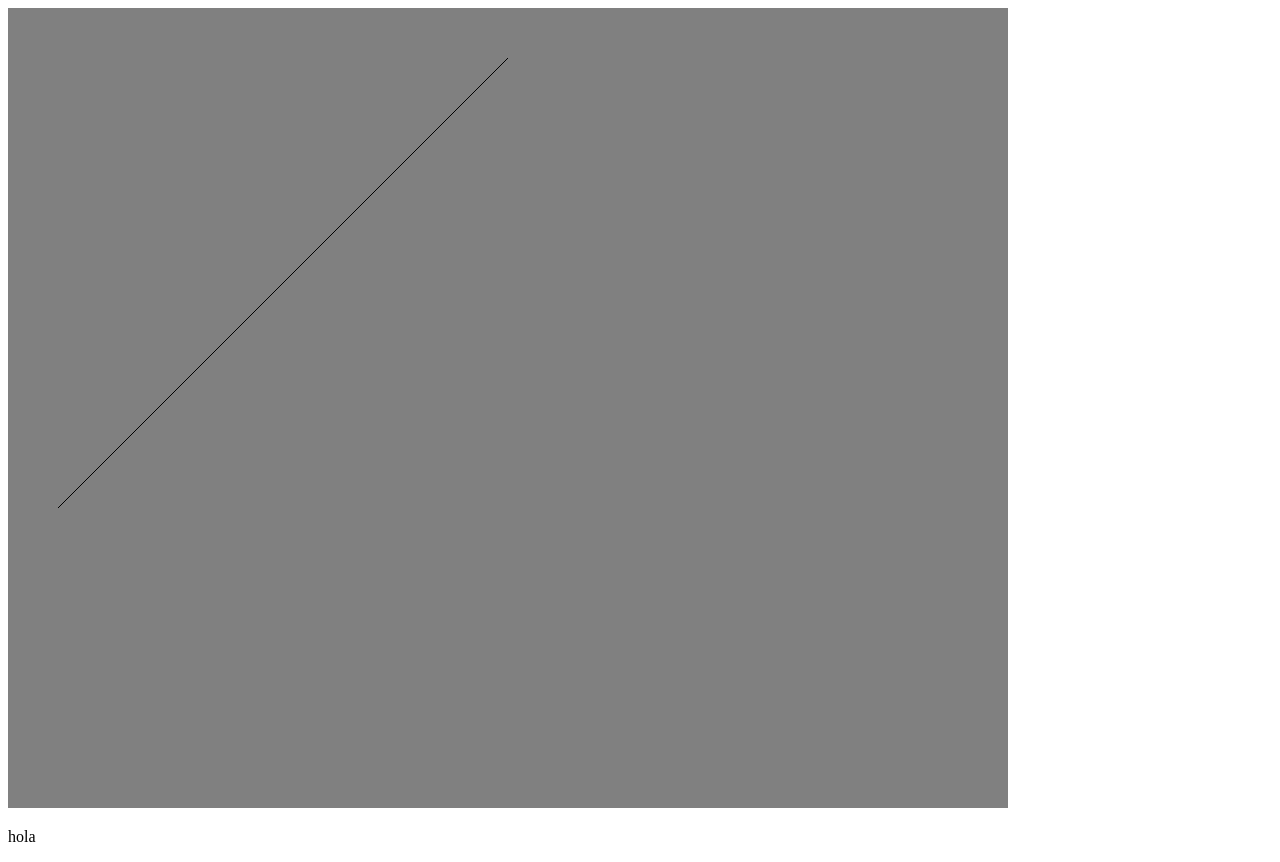
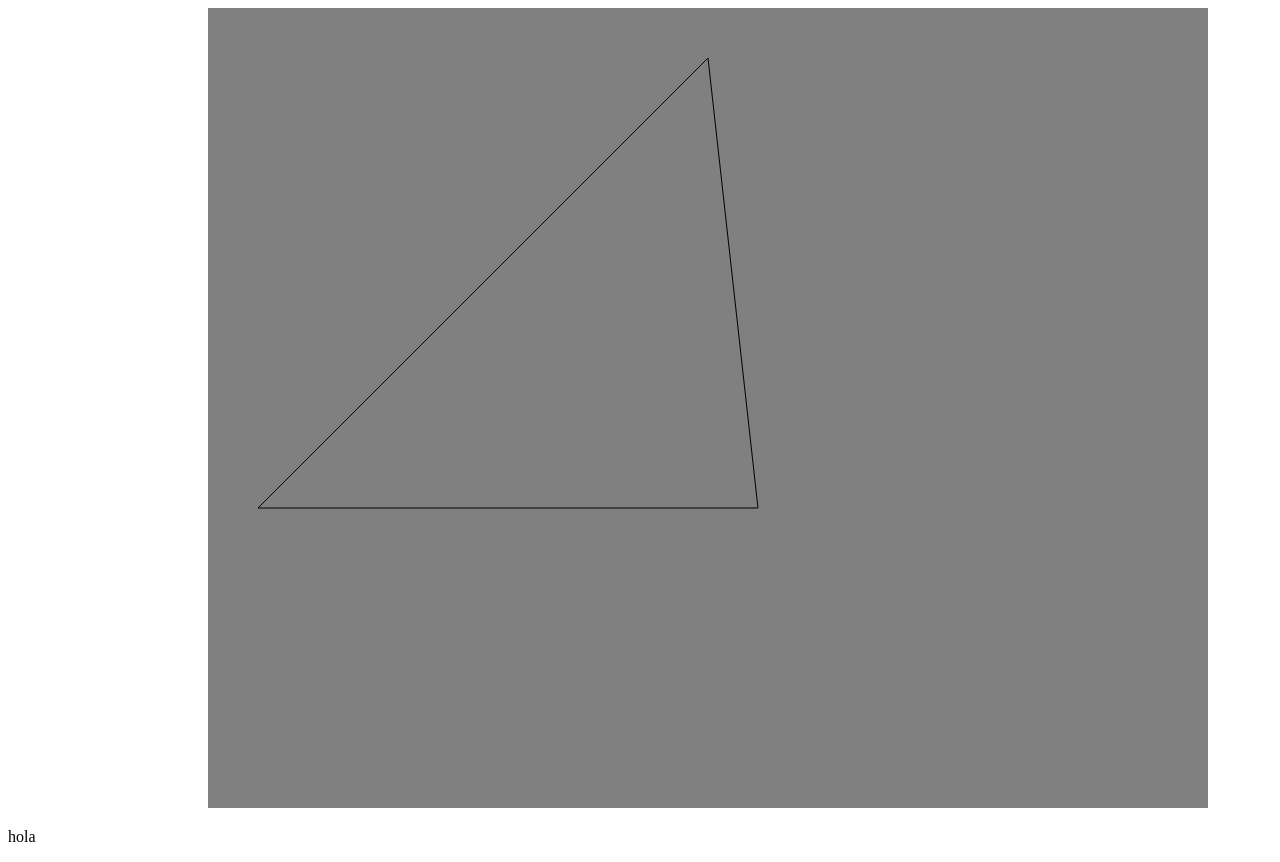
Before and after one commit to Poseidon530/Triangle-Pattern, a plain HTML site: page index.html in a window 1280 px wide. Drawn offline with Linux system fonts and the light colour scheme.

Commit message:
added changes

```diff
--- a/script.js
+++ b/script.js
@@ -4,6 +4,14 @@ var draw = () => {
 	ctx.beginPath();
 	ctx.moveTo(500, 50);
 	ctx.lineTo(50, 500);
-	ctx.stroke();
+    ctx.stroke();
+    ctx.beginPath();
+    ctx.moveTo(50,500);
+    ctx.lineTo(550,500);
+    ctx.stroke();
+    ctx.beginPath();
+    ctx.moveTo(550,500);
+    ctx.lineTo(500,50);
+    ctx.stroke();
 }
 draw();
--- a/style.css
+++ b/style.css
@@ -1 +1,5 @@
-#canvas {background-color:gray;}
+#canvas {background-color :gray;
+    margin-left: 200px;
+
+
+}
```
